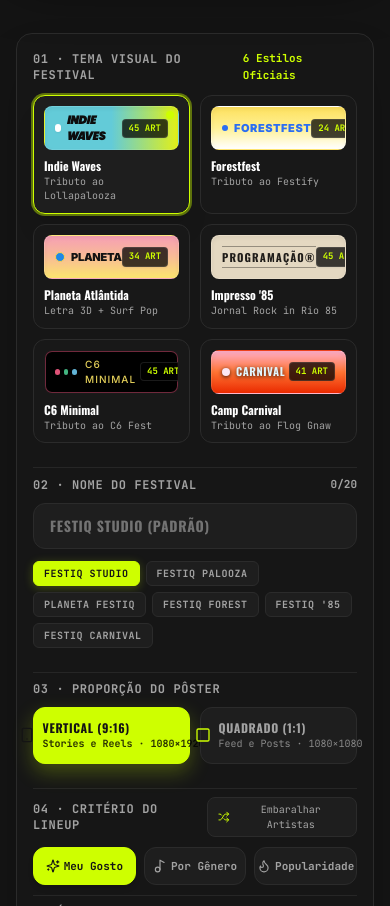
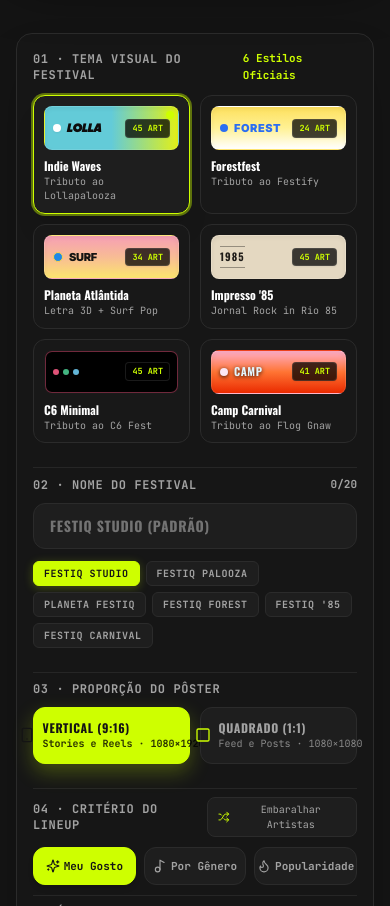
Before and after one commit to lucas-abreu56/festiq, a Next.js app: page / in a window 390 px wide. Shown: the part 1574-2480 px from the top of the page. Built offline with nearby package versions, Linux system fonts and the light colour scheme; a web font is replaced by a local one.

Commit message:
feat(ui): miniaturas compactas e respiro visual em viewports ultra-compactos

```diff
--- a/src/components/controls/CustomizerPanel.tsx
+++ b/src/components/controls/CustomizerPanel.tsx
@@ -40,8 +40,8 @@
     previewBg: "bg-gradient-to-r from-[#63CBD8] via-[#63CBD8] to-[#E2F018]",
     renderMiniature: () => (
       <div className="flex items-center gap-1.5 z-10 font-frama font-black italic text-[11px] text-[#0D0D0D]">
-        <span className="w-2 h-2 rounded-full bg-white shadow-sm" />
-        <span className="tracking-tight uppercase">INDIE WAVES</span>
+        <span className="w-2 h-2 rounded-full bg-white shadow-sm flex-shrink-0" />
+        <span className="tracking-tight uppercase">LOLLA</span>
       </div>
     ),
   },
@@ -53,8 +53,8 @@
     previewBg: "bg-gradient-to-b from-[#FDE05D] via-[#FFF194] to-white",
     renderMiniature: () => (
       <div className="flex items-center gap-1.5 z-10 font-sans font-black text-[11px] text-[#2B6EF2]">
-        <span className="w-1.5 h-1.5 rounded-full bg-[#2B6EF2]" />
-        <span className="tracking-wider uppercase">FORESTFEST</span>
+        <span className="w-2 h-2 rounded-full bg-[#2B6EF2] flex-shrink-0" />
+        <span className="tracking-wider uppercase">FOREST</span>
       </div>
     ),
   },
@@ -67,7 +67,7 @@
     renderMiniature: () => (
       <div className="flex items-center gap-1.5 z-10 font-sans font-black text-[11px] text-[#141414]">
         <span className="w-2.5 h-2.5 rounded-full bg-[#1E88E5] border border-amber-300 flex-shrink-0" />
-        <span className="tracking-tight uppercase">PLANETA</span>
+        <span className="tracking-tight uppercase">SURF</span>
       </div>
     ),
   },
@@ -78,8 +78,8 @@
     artistCount: 45,
     previewBg: "bg-[#E4D8C1]",
     renderMiniature: () => (
-      <div className="flex items-center gap-1.5 z-10 font-display font-black text-[11px] text-[#1F1C19] border-y border-[#1F1C19]/40 py-0.5">
-        <span className="tracking-widest uppercase">PROGRAMAÇÃO®</span>
+      <div className="flex items-center gap-1 z-10 font-display font-black text-[10.5px] text-[#1F1C19] border-y border-[#1F1C19]/40 py-0.5">
+        <span className="tracking-widest uppercase">1985</span>
       </div>
     ),
   },
@@ -94,7 +94,6 @@
         <span className="w-1.5 h-1.5 rounded-full bg-[#E05378]" />
         <span className="w-1.5 h-1.5 rounded-full bg-[#43B581]" />
         <span className="w-1.5 h-1.5 rounded-full bg-[#62B4D6]" />
-        <span className="tracking-widest uppercase ml-1">C6 MINIMAL</span>
       </div>
     ),
   },
@@ -106,8 +105,8 @@
     previewBg: "bg-gradient-to-b from-[#FFAEC8] via-[#FF7433] to-[#EA2A00]",
     renderMiniature: () => (
       <div className="flex items-center gap-1.5 z-10 font-display font-black text-[11px] text-[#E2F6FE] drop-shadow-[0_1px_2px_rgba(0,0,0,0.8)]">
-        <span className="w-2 h-2 rounded-full bg-pink-100" />
-        <span className="tracking-wider uppercase">CARNIVAL</span>
+        <span className="w-2 h-2 rounded-full bg-pink-100 flex-shrink-0" />
+        <span className="tracking-wider uppercase">CAMP</span>
       </div>
     ),
   },
@@ -170,10 +169,10 @@
               >
                 {/* Miniatura Gráfica Autoral do Tema */}
                 <div
-                  className={`w-full h-11 sm:h-12 rounded-lg relative overflow-hidden mb-2 border border-white/10 shadow-inner flex items-center justify-between px-2.5 ${t.previewBg}`}
+                  className={`w-full h-11 sm:h-12 rounded-lg relative overflow-hidden mb-2 border border-white/10 shadow-inner flex items-center justify-between px-2 sm:px-2.5 ${t.previewBg}`}
                 >
                   {t.renderMiniature()}
-                  <span className="relative z-10 px-1.5 py-0.5 rounded bg-black/75 backdrop-blur-sm text-[9px] font-mono font-bold text-[#CEFF00] border border-white/10 shadow-sm flex-shrink-0">
+                  <span className="relative z-10 px-1.5 py-0.5 rounded bg-black/75 backdrop-blur-sm text-[8.5px] sm:text-[9px] font-mono font-bold text-[#CEFF00] border border-white/10 shadow-sm flex-shrink-0">
                     {t.artistCount} ART
                   </span>
                   {isSelected && (
```
